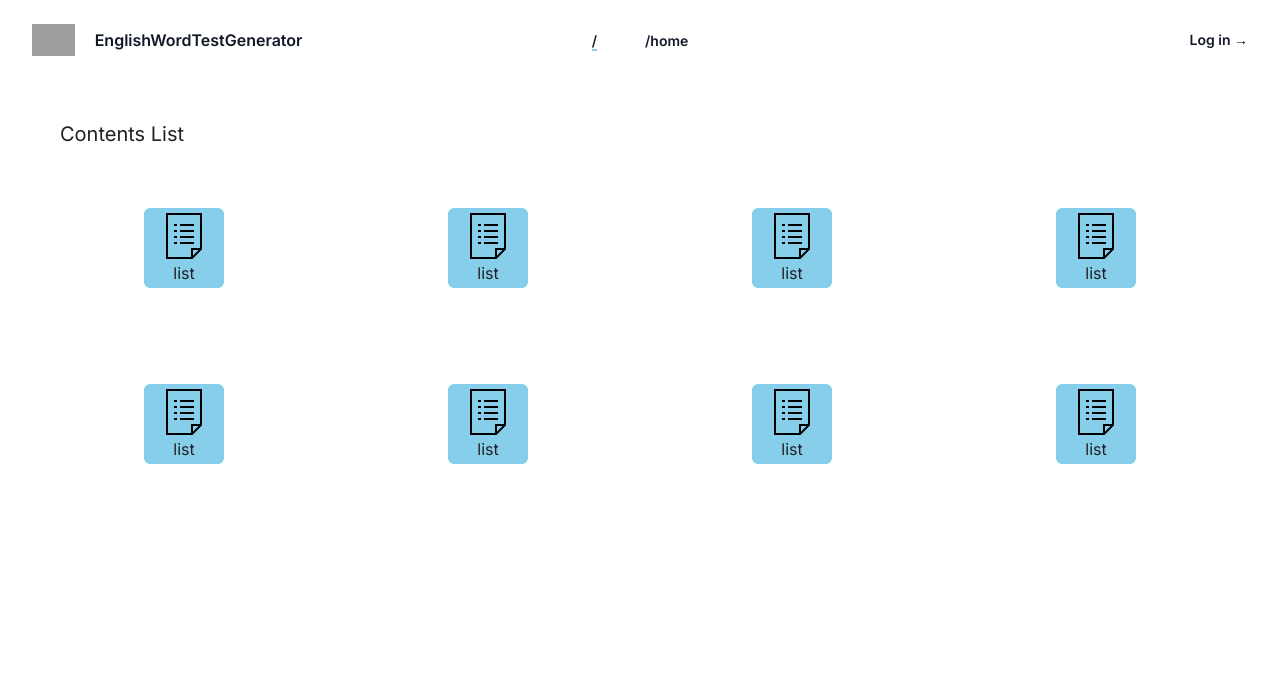
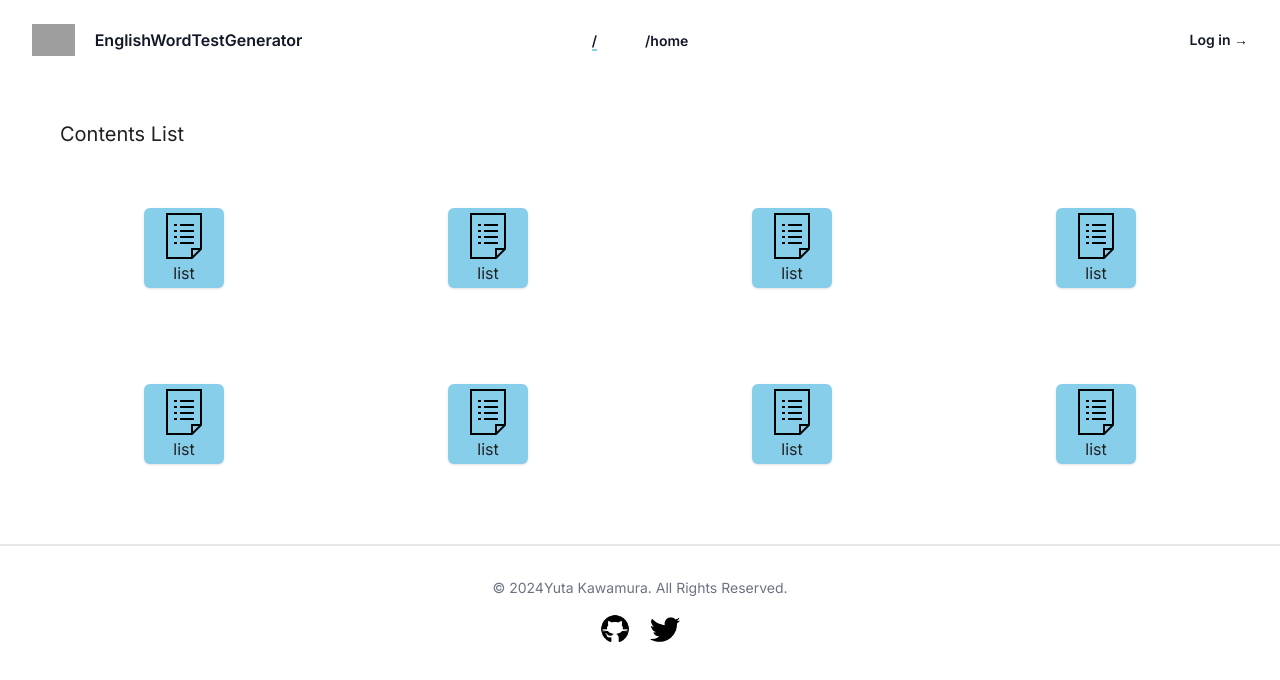
Before and after one commit to YutaK1026/leap-word-test-generete, a Next.js app in the folder app/: page / in a window 1280 px wide. Shown: the top 680 px of the page. Built offline with nearby package versions, Linux system fonts and the light colour scheme; grey boxes are pictures that could not be loaded.

Commit message:
add-footer作成

```diff
--- /dev/null
+++ b/app/src/components/Divider/index.tsx
@@ -0,0 +1,5 @@
+export default function Divider() {
+  return (
+    <hr className="border-t-2" />
+  )
+}
--- /dev/null
+++ b/app/src/components/Footer/hooks/index.ts
@@ -0,0 +1,14 @@
+export type contactItem = "name" | "url" | "filePath"
+
+export const contactList: Record<contactItem, string>[] = [
+  {
+    name: "github",
+    url: "https://github.com/YutaK1026",
+    filePath: "/assets/icons/github.png"
+  },
+  {
+    name: "twitter",
+    url: "https://twitter.com/inheritans1904",
+    filePath: "/assets/icons/twitter.png"
+  }
+]
--- /dev/null
+++ b/app/src/components/Footer/index.tsx
@@ -0,0 +1,24 @@
+import classNames from "classnames"
+
+import FooterTitle from "./presentations/footer-title"
+import FooterContactList from "./presentations/footer-contact-list"
+
+export default function Footer() {
+  const footerClassName = classNames(
+    "m-4",
+  )
+  const footerIconListClassName = classNames(
+    "items-center",
+    "justify-between",
+    "mx-auto"
+  )
+
+  return (
+    <footer className={footerClassName}>
+      <FooterTitle />
+      <div className={footerIconListClassName}>
+        <FooterContactList />
+      </div>
+    </footer>
+  )
+}
--- /dev/null
+++ b/app/src/components/Footer/parts/footer-contact.tsx
@@ -0,0 +1,16 @@
+import Image from "next/image";
+
+export default function FooterContact(props: { name: string, url: string, filePath: string }) {
+
+  return (
+    <a href={props.url} className="text-gray-400 hover:shadow">
+      <Image
+        src={props.filePath}
+        width={30}
+        height={30}
+        alt={`icon:${props.name}`}
+      />
+      <span className="sr-only">{props.name}</span>
+    </a>
+  )
+}
--- /dev/null
+++ b/app/src/components/Footer/presentations/footer-contact-list.tsx
@@ -0,0 +1,25 @@
+import classNames from "classnames";
+
+import FooterContact from "../parts/footer-contact";
+import { contactList } from "../hooks";
+
+export default function FooterContactList() {
+  const footerContactListClassName = classNames(
+    "flex",
+    "mt-4",
+    "sm:justify-center",
+    "md:mt-0",
+    "space-x-5",
+    "rtl:space-x-reverse"
+  )
+
+  return (
+    <div className={footerContactListClassName}>
+      {contactList.map((item) => {
+        return (
+          <FooterContact name={item.name} url={item.url} filePath={item.filePath} />
+        )
+      })}
+    </div>
+  )
+}
--- /dev/null
+++ b/app/src/components/Footer/presentations/footer-title.tsx
@@ -0,0 +1,21 @@
+import classNames from "classnames"
+
+export default function FooterTitle() {
+  const footerDivClassName = classNames(
+    "mx-auto",
+    "p-4",
+  )
+
+  return (
+    <div className={footerDivClassName}>
+      <span
+        className="block text-sm text-gray-500 text-center dark:text-gray-400">
+        © 2024
+        <a href="https://github.com/YutaK1026" className="hover:underline">
+          Yuta Kawamura
+        </a>
+        . All Rights Reserved.
+      </span>
+    </div>
+  )
+}
--- a/app/src/components/Header/index.tsx
+++ b/app/src/components/Header/index.tsx
@@ -4,7 +4,7 @@ import { usePathname } from "next/navigation";
 
 import LoginButton from "./parts/login-button"
 import LinkItem from "./parts/link-item";
-import HeaderIconTitle from "./presentation/header-icon-title";
+import HeaderIconTitle from "./presentations/header-icon-title";
 import { useHeader } from "./hooks"
 import { LinkType } from "./hooks"
 
--- a/app/src/features/Top/presentation/content-box.tsx
+++ b/app/src/features/Top/presentation/content-box.tsx
@@ -14,7 +14,8 @@ export default function ContentBox(props: { itemName: string }) {
     "h-20",
     "bg-main",
     "hover:bg-link-hover",
-    "rounded-md"
+    "rounded-md",
+    "shadow"
   )
 
   return (
--- a/app/src/screens/top-page.tsx
+++ b/app/src/screens/top-page.tsx
@@ -1,11 +1,15 @@
 import Header from "@/components/Header";
 import TopPage from "@/features/Top";
+import Footer from "@/components/Footer";
+import Divider from "@/components/Divider";
 
 export default function TopPageScreen() {
   return (
     <>
       <Header />
       <TopPage />
+      <Divider />
+      <Footer />
     </>
   )
 }
```
Also changed, not shown: app/public/assets/icons/github.png (added), app/public/assets/icons/twitter.png (added), app/src/components/Header/presentations/header-icon-title.tsx (renamed from app/src/components/Header/presentation/header-icon-title.tsx).
